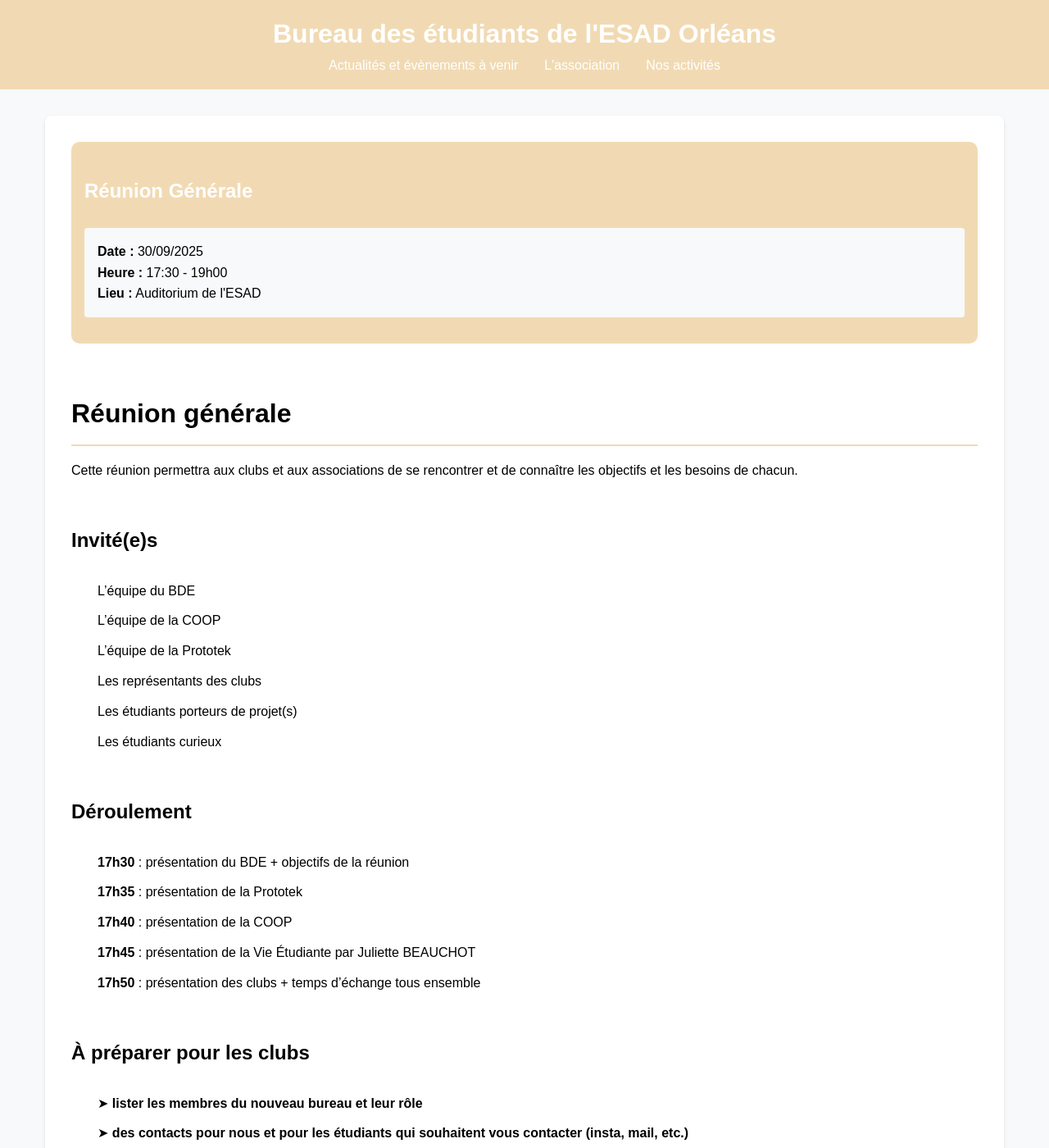
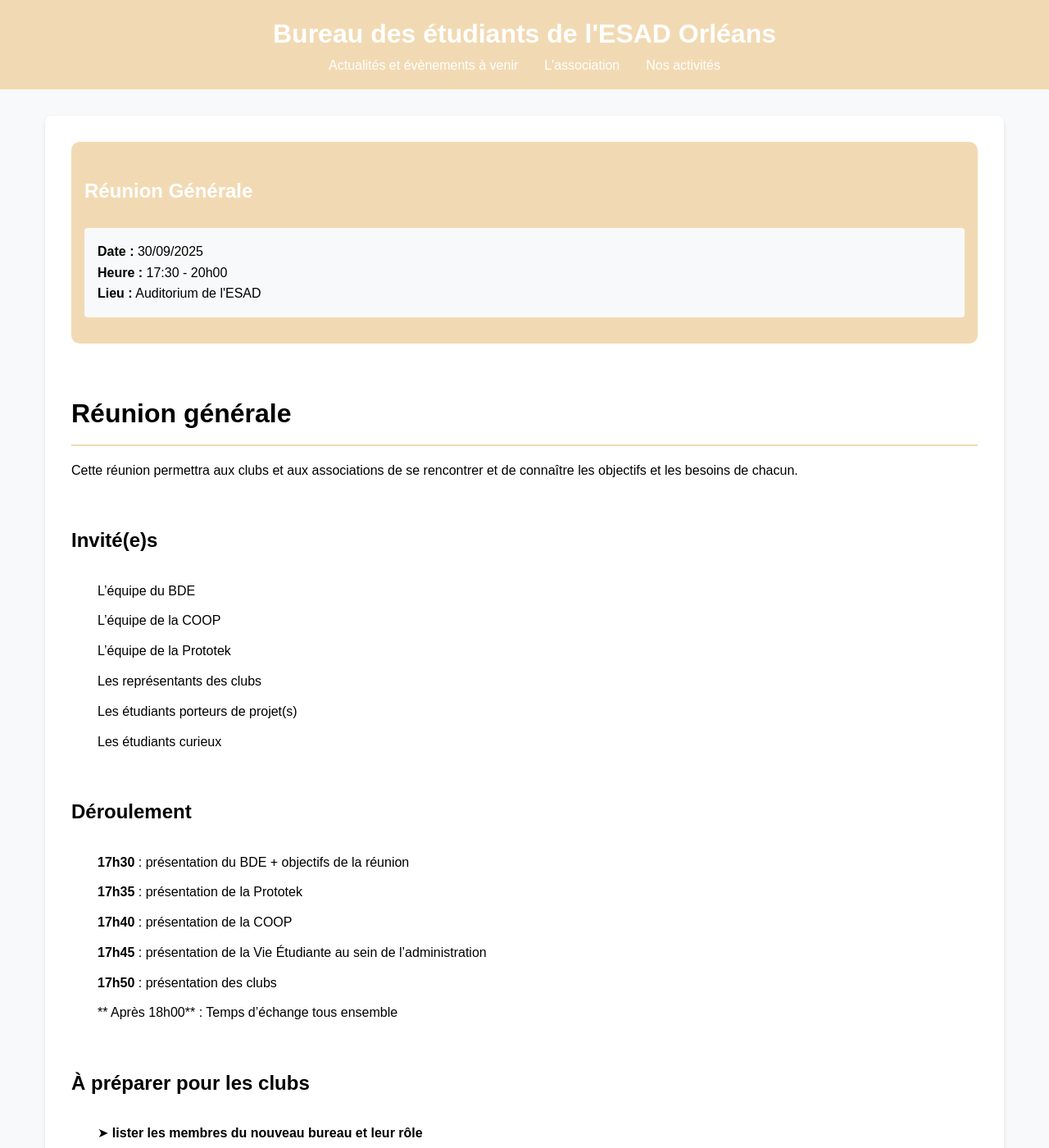
Before and after one commit to bde-esad-orleans/bde, a Jekyll site: the page built from _events/2025-09-30-reunion-generale.md, in a window 1280 px wide and 1400 px high. Shown: the whole window at 82% size. Built offline with Jekyll 4.4.1, drawn with Linux system fonts in a browser that asks for light colours; a file with an impossible date is left out.

Commit message:
Mise à jour events

```diff
--- a/_events/2025-09-30-reunion-generale.md
+++ b/_events/2025-09-30-reunion-generale.md
@@ -1,7 +1,7 @@
 ---
 titre: "Réunion Générale"
 date: 2025-09-30
-heure: "17:30 - 19h00"
+heure: "17:30 - 20h00"
 lieu: "Auditorium de l'ESAD"
 poster: "assets/images/posters/reunion-generale-09-2025.webp"
 ---
@@ -22,8 +22,9 @@ Cette réunion permettra aux clubs et aux associations de se rencontrer et de co
 - **17h30** : présentation du BDE + objectifs de la réunion
 - **17h35** : présentation de la Prototek
 - **17h40** : présentation de la COOP
-- **17h45** : présentation de la Vie Étudiante par Juliette BEAUCHOT
-- **17h50** : présentation des clubs + temps d'échange tous ensemble
+- **17h45** : présentation de la Vie Étudiante au sein de l'administration
+- **17h50** : présentation des clubs
+- ** Après 18h00** : Temps d'échange tous ensemble
 
 ## À préparer pour les clubs
 - ➤ **lister les membres du nouveau bureau et leur rôle**
```
Also changed, not shown: _events/2025-10-07-soiree-integration.md (+1 -1 lines), _events/2025-10-16-soiree-halloween.md (+1 -1 lines), _events/2025-11-17-esadada.md (+1 -1 lines), _events/2025-12-marche-de-noel.md (+1 -1 lines).
